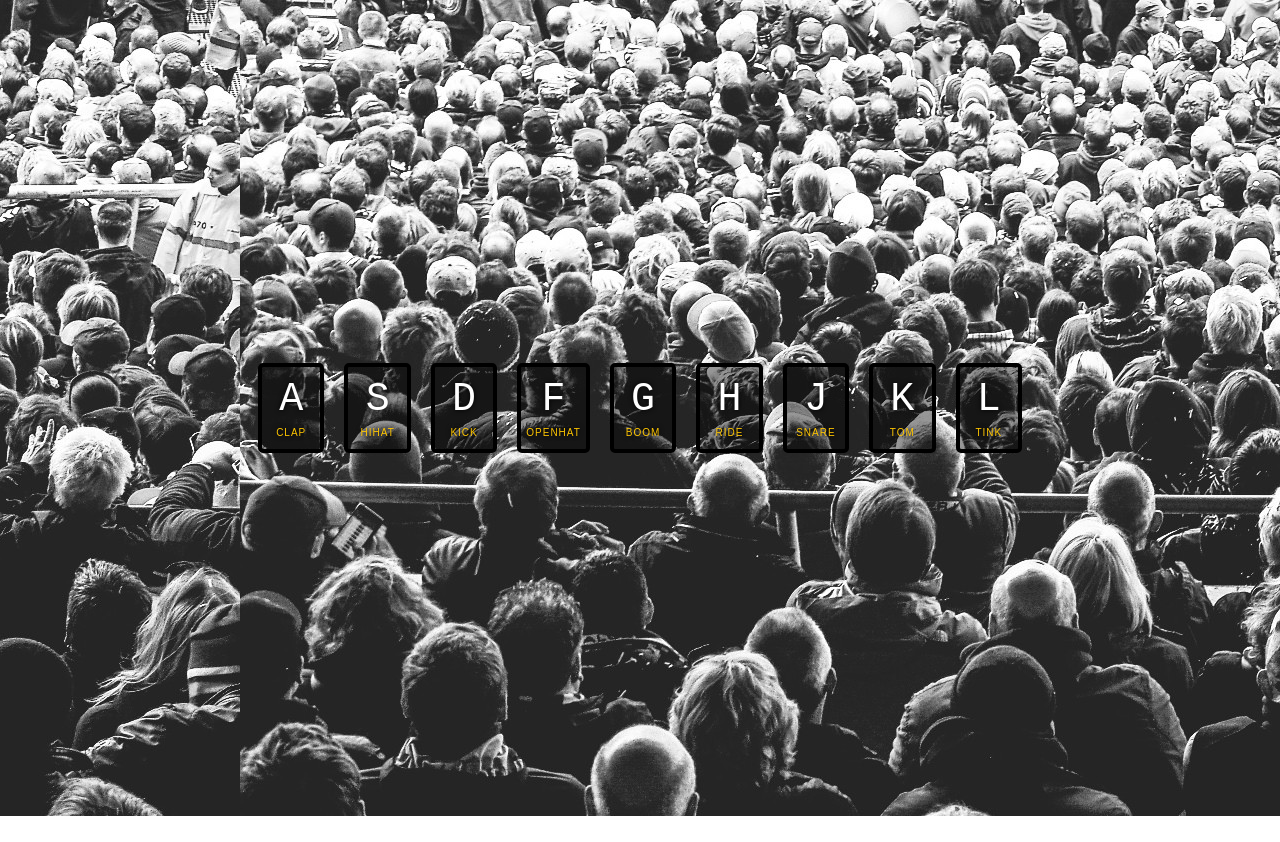
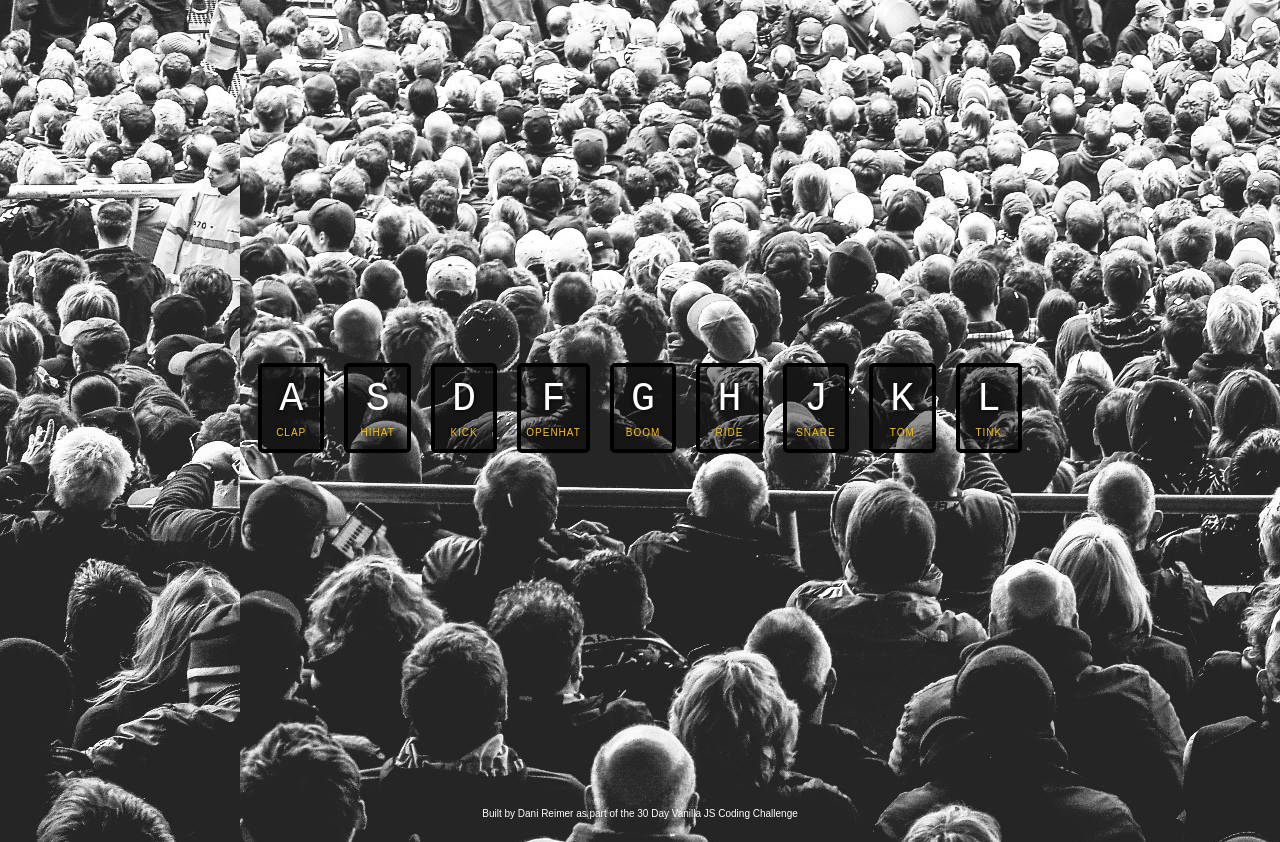
Before and after one commit to dani-reimer/JS-Drum-Kit, a plain HTML site: page index.html in a window 1280 px wide. Before the commit the page ends 816 px from the top, so only its background shows below. Drawn offline with Linux system fonts and the light colour scheme.

Commit message:
Added footer

```diff
--- a/index.html
+++ b/index.html
@@ -82,7 +82,18 @@
       data-key="76"
       src="src/01 - JavaScript Drum Kit_sounds_tink.wav"
     ></audio>
-
+    <footer>
+      Built by
+      <a
+        href="https://www.linkedin.com/in/dani-reimer-07180a188/"
+        target="_blank"
+        >Dani Reimer</a
+      >
+      as part of the
+      <a href="https://javascript30.com" target="_blank"
+        >30 Day Vanilla JS Coding Challenge</a
+      >
+    </footer>
     <script src="src/script.js"></script>
   </body>
 </html>
--- a/src/style.css
+++ b/src/style.css
@@ -6,7 +6,6 @@ html {
 }
 
 body {
-  padding: 0;
   font-family: sans-serif;
 }
 
@@ -49,3 +48,20 @@ kbd {
   letter-spacing: 0.1rem;
   color: #ffc600;
 }
+
+footer {
+  font-size: 1rem;
+  text-align: center;
+  color: #ffffff;
+  padding-bottom: 15px;
+}
+
+a {
+  color: #fff;
+  text-decoration: none;
+}
+
+a:hover {
+  transition: all 150ms ease-in-out;
+  color: #ffc600;
+}
```
